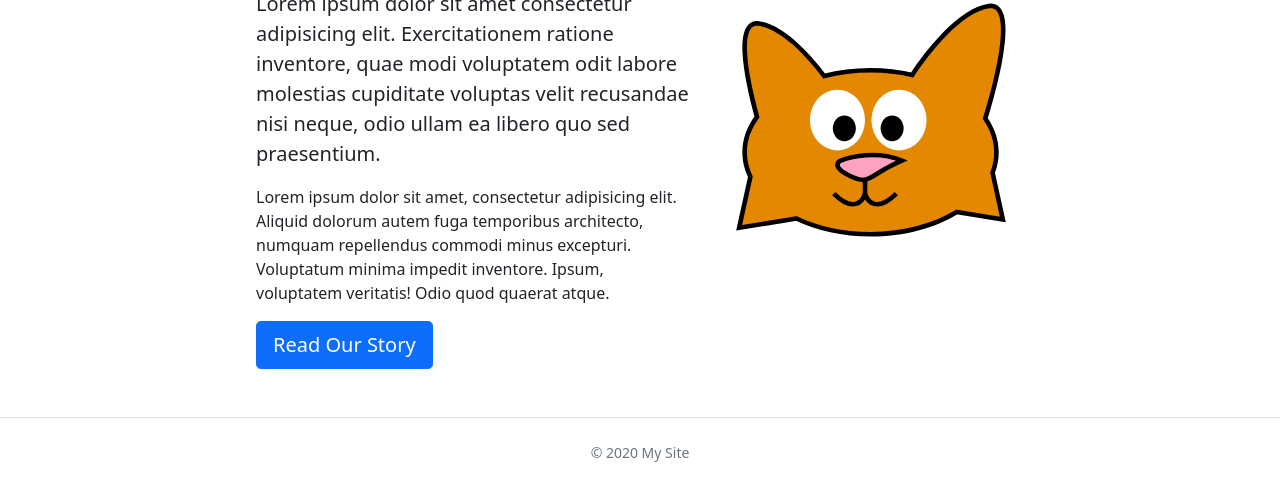
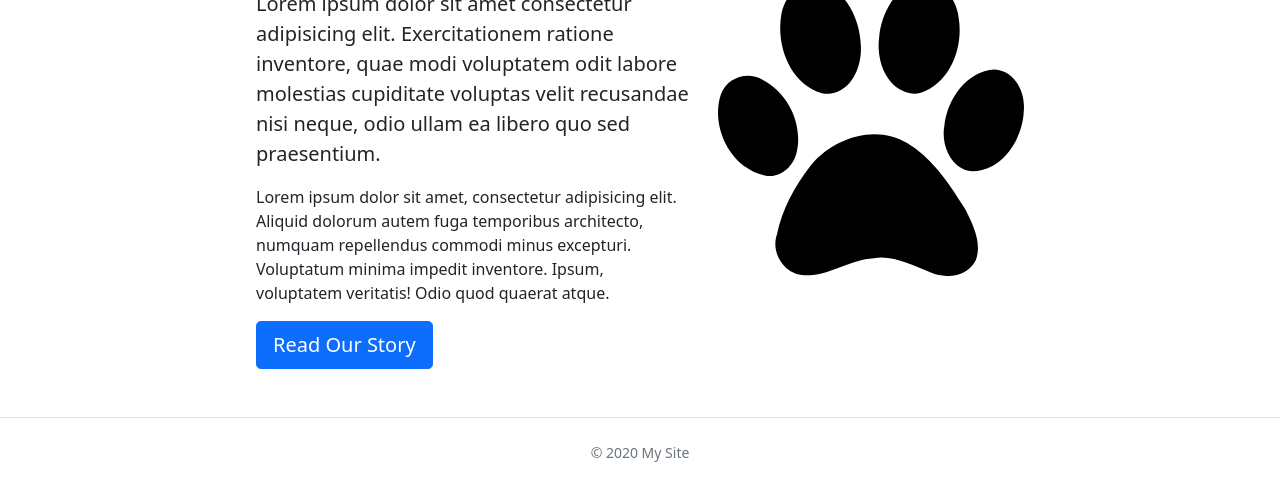
Before and after one commit to kai-media1/web-secound, a plain HTML site: page index.html in a window 1280 px wide. Shown: the part 342-845 px from the top of the page. Drawn offline with nearby package versions, Linux system fonts and the light colour scheme.

Commit message:
changed svg

```diff
--- a/index.html
+++ b/index.html
@@ -35,7 +35,7 @@
           <a href="about.html" class="btn btn-primary btn-lg">Read Our Story</a>
         </div>
         <div class="col-md-5 text-center pt-5">
-          <img src="images/cat.svg" class="my-drawing img-fluid" alt="A drawing of a cat." />
+          <img src="images/paw-print.svg" class="my-drawing img-fluid" alt="A drawing of a cat." />
         </div>
       </div>
     </div>
```
Also changed, not shown: images/paw-print.svg (added).
